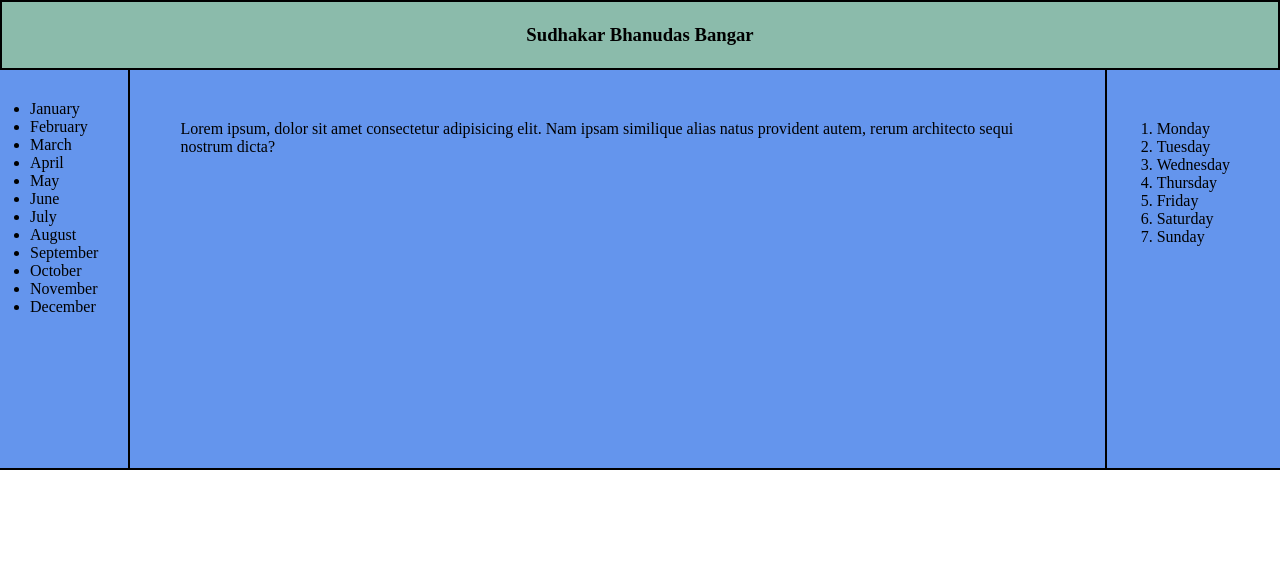
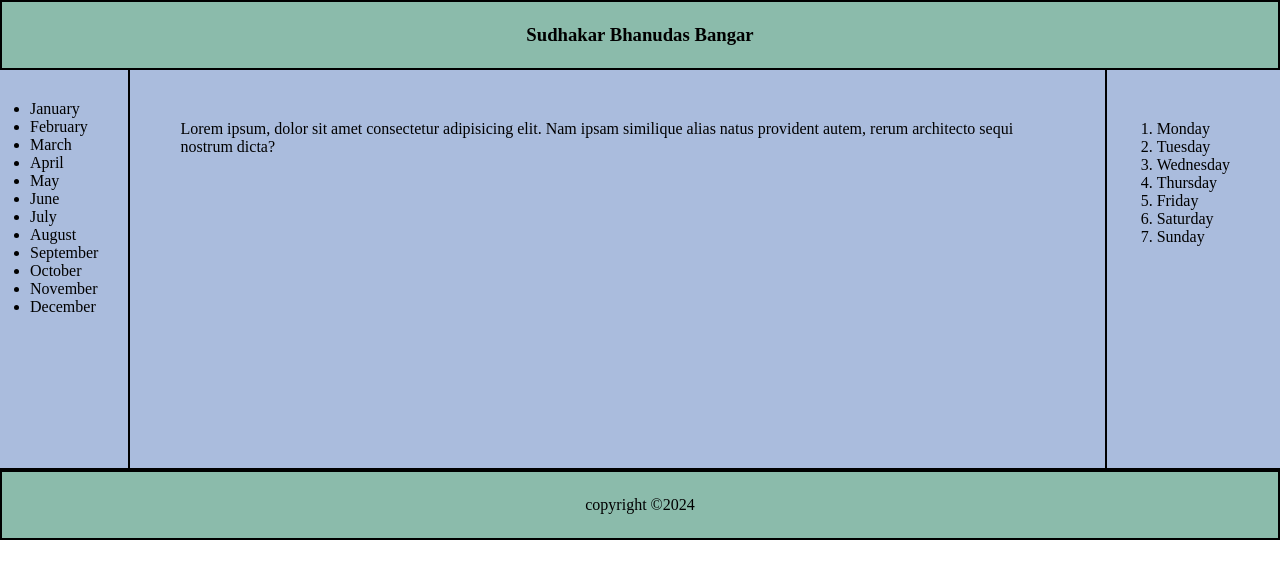
Before and after one commit to sudhakarbangar821/table_thml_css, a plain HTML site: page index.html in a window 1280 px wide. Drawn offline with Linux system fonts and the light colour scheme.

Commit message:
add footer section

```diff
--- a/index.html
+++ b/index.html
@@ -1,11 +1,13 @@
 <!DOCTYPE html>
 <html lang="en">
+
 <head>
     <meta charset="UTF-8">
     <meta name="viewport" content="width=device-width, initial-scale=1.0">
     <title>Table</title>
     <link rel="stylesheet" href="style.css">
 </head>
+
 <body>
     <!-- Header part -->
     <header-section>
@@ -34,7 +36,8 @@
                 </ul>
             </span>
             <div class="content">
-                <p>Lorem ipsum, dolor sit amet consectetur adipisicing elit. Nam ipsam similique alias natus provident autem, rerum architecto sequi nostrum dicta?</p>
+                <p>Lorem ipsum, dolor sit amet consectetur adipisicing elit. Nam ipsam similique alias natus provident
+                    autem, rerum architecto sequi nostrum dicta?</p>
             </div>
             <div class="days">
                 <ol>
@@ -50,7 +53,13 @@
         </div>
     </body-section>
 
-    <footer-section></footer-section>
+    <!-- Footer-section -->
+    <footer-section>
+        <div class="footer-section">
+            <p>copyright &copy;2024</p>
+        </div>
+    </footer-section>
 
 </body>
+
 </html>
--- a/style.css
+++ b/style.css
@@ -12,7 +12,7 @@
     height: 70px;
 }
 .container {
-    background-color:cornflowerblue;
+    background-color:rgb(170, 188, 221);
     display: flex;
     border-bottom: 2px solid black;
     height: 50vh;
@@ -35,3 +35,11 @@
 .days {
     padding: 50px;
 }
+.footer-section {
+    display: flex;
+    background-color: rgb(139, 187, 171);
+    height: 70px;
+    border: 2px solid black;
+    justify-content: center;
+    align-items: center;
+}
```
